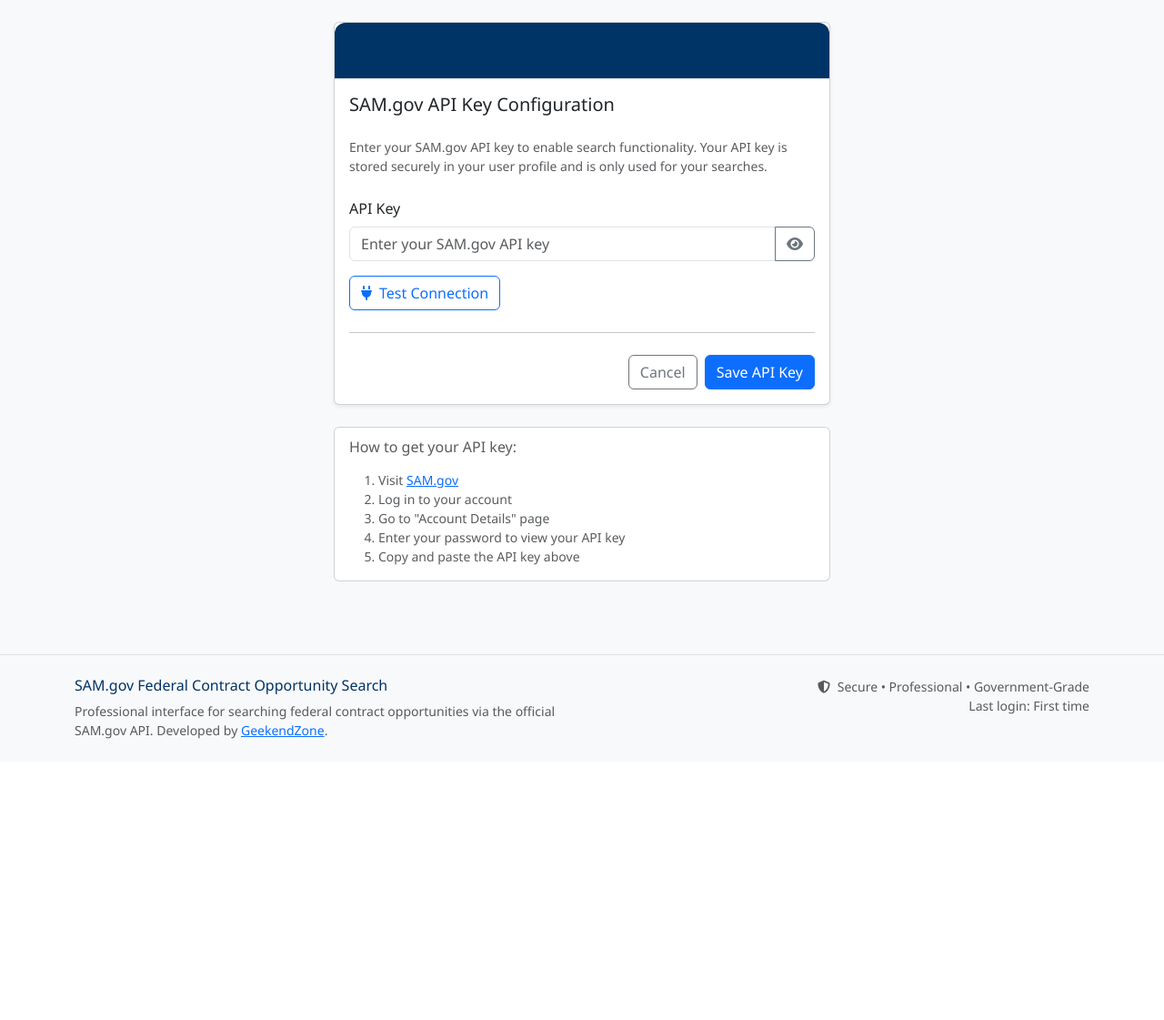
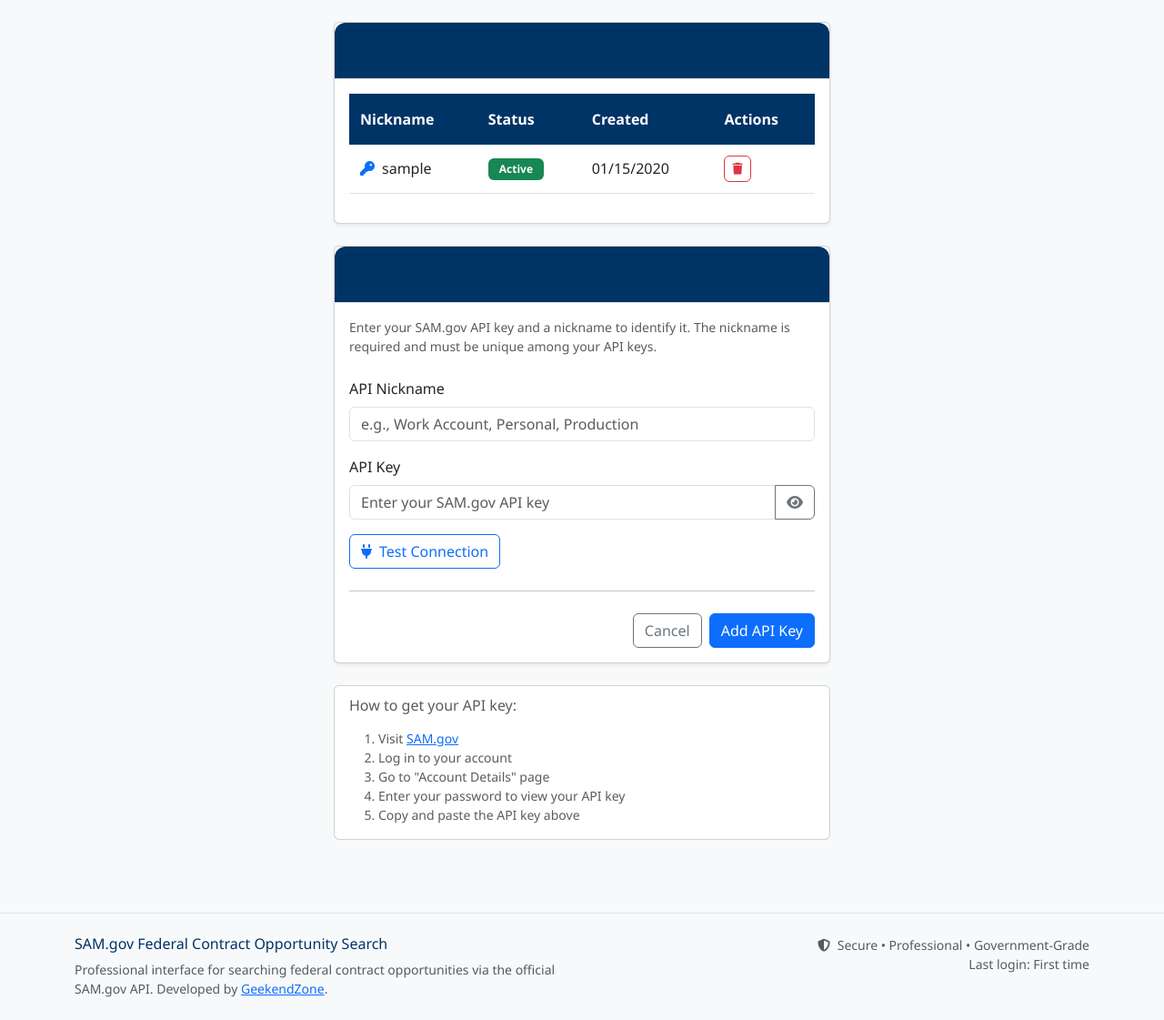
Before and after one commit to jacedeno/lab, a Flask app: page /settings in a window 1280 px wide. Shown: the part 56-1177 px from the top of the page at 91% size. Before the commit the page ends 868 px from the top, so only its background shows below. Run offline with Flask 3, Linux system fonts and the light colour scheme; a user stored in the database is signed in; tables that the repository leaves empty hold one stand-in row (values such as "Sample post"); some libraries are stand-ins or nearby versions.

Commit message:
Add multi-API key support with nicknames per user

```diff
--- a/apps/flask_apps/samgov_search_flask_app/app.py
+++ b/apps/flask_apps/samgov_search_flask_app/app.py
@@ -5,8 +5,8 @@
 import os
 
 from config import config
-from utils.models import db, User, SearchHistory, init_db
-from utils.forms import LoginForm, SearchForm, SettingsForm
+from utils.models import db, User, SearchHistory, UserAPIKey, init_db
+from utils.forms import LoginForm, SearchForm, SettingsForm, AddAPIKeyForm
 from utils.api_client import get_api_client
 
 def create_app(config_name=None):
@@ -103,7 +103,7 @@
 
         if form.validate_on_submit():
             try:
-                api_key = current_user.sam_api_key or app.config.get('SAM_API_KEY')
+                api_key = current_user.get_active_api_key() or app.config.get('SAM_API_KEY')
                 if not api_key:
                     flash('SAM.gov API key not configured. Please add your API key in Settings.', 'warning')
                     return redirect(url_for('dashboard'))
@@ -248,7 +248,7 @@
         try:
             search_params = search_history.get_search_params()
 
-            api_key = current_user.sam_api_key or app.config.get('SAM_API_KEY')
+            api_key = current_user.get_active_api_key() or app.config.get('SAM_API_KEY')
             if not api_key:
                 flash('SAM.gov API key not configured. Please add your API key in Settings.', 'warning')
                 return redirect(url_for('dashboard'))
@@ -307,33 +307,62 @@
     def settings():
         """User settings page for API key management"""
         form = SettingsForm()
+        add_form = AddAPIKeyForm()
+        user_api_keys = UserAPIKey.query.filter_by(user_id=current_user.id).order_by(UserAPIKey.created_at.desc()).all()
 
         if request.method == 'GET':
             form.sam_api_key.data = current_user.sam_api_key or ''
-            return render_template('settings.html', form=form)
+            return render_template('settings.html', form=form, add_form=add_form, user_api_keys=user_api_keys)
 
-        if form.validate_on_submit():
-            api_key = form.sam_api_key.data.strip() if form.sam_api_key.data else None
+        if add_form.validate_on_submit():
+            api_key = add_form.api_key.data.strip()
+            nickname = add_form.nickname.data.strip()
 
-            if api_key:
-                api_client = get_api_client(api_key)
-                result = api_client.test_connection(api_key)
+            existing = UserAPIKey.query.filter_by(user_id=current_user.id, nickname=nickname).first()
+            if existing:
+                flash(f'Nickname "{nickname}" already exists. Please use a different nickname.', 'danger')
+                return render_template('settings.html', form=form, add_form=add_form, user_api_keys=user_api_keys)
 
-                if not result['success']:
-                    flash(f'API key validation failed: {result["message"]}', 'danger')
-                    return render_template('settings.html', form=form)
+            api_client = get_api_client(api_key)
+            result = api_client.test_connection(api_key)
 
-                current_user.sam_api_key = api_key
-                db.session.commit()
-                flash('API key saved and validated successfully!', 'success')
-            else:
-                current_user.sam_api_key = None
-                db.session.commit()
-                flash('API key cleared.', 'info')
+            if not result['success']:
+                flash(f'API key validation failed: {result["message"]}', 'danger')
+                return render_template('settings.html', form=form, add_form=add_form, user_api_keys=user_api_keys)
 
-            return redirect(url_for('dashboard'))
+            new_api_key = UserAPIKey(
+                user_id=current_user.id,
+                api_key=api_key,
+                nickname=nickname,
+                is_active=True
+            )
+            UserAPIKey.query.filter_by(user_id=current_user.id).update({'is_active': False})
+            db.session.add(new_api_key)
+            db.session.commit()
+            flash(f'API key "{nickname}" added and set as active!', 'success')
+            return redirect(url_for('settings'))
 
-        return render_template('settings.html', form=form)
+        return render_template('settings.html', form=form, add_form=add_form, user_api_keys=user_api_keys)
+
+    @app.route('/settings/set_active_api/<int:api_key_id>', methods=['POST'])
+    @login_required
+    def set_active_api(api_key_id):
+        api_key = UserAPIKey.query.filter_by(id=api_key_id, user_id=current_user.id).first_or_404()
+        UserAPIKey.query.filter_by(user_id=current_user.id).update({'is_active': False})
+        api_key.is_active = True
+        db.session.commit()
+        flash(f'API key "{api_key.nickname}" is now active.', 'success')
+        return redirect(url_for('settings'))
+
+    @app.route('/settings/delete_api/<int:api_key_id>', methods=['POST'])
+    @login_required
+    def delete_api(api_key_id):
+        api_key = UserAPIKey.query.filter_by(id=api_key_id, user_id=current_user.id).first_or_404()
+        nickname = api_key.nickname
+        db.session.delete(api_key)
+        db.session.commit()
+        flash(f'API key "{nickname}" deleted.', 'info')
+        return redirect(url_for('settings'))
 
     # Error handlers
     @app.errorhandler(CSRFError)
--- a/apps/flask_apps/samgov_search_flask_app/templates/settings.html
+++ b/apps/flask_apps/samgov_search_flask_app/templates/settings.html
@@ -6,32 +6,84 @@
 <div class="container mt-4">
     <div class="row justify-content-center">
         <div class="col-md-8 col-lg-6">
+            <div class="card shadow-sm mb-4">
+                <div class="card-header bg-sam-navy text-white">
+                    <h4 class="mb-0"><i class="fas fa-key me-2"></i>My API Keys</h4>
+                </div>
+                <div class="card-body">
+                    {% if user_api_keys %}
+                    <div class="table-responsive">
+                        <table class="table table-hover">
+                            <thead>
+                                <tr>
+                                    <th>Nickname</th>
+                                    <th>Status</th>
+                                    <th>Created</th>
+                                    <th>Actions</th>
+                                </tr>
+                            </thead>
+                            <tbody>
+                                {% for key in user_api_keys %}
+                                <tr>
+                                    <td>
+                                        <i class="fas fa-key text-primary me-2"></i>{{ key.nickname }}
+                                    </td>
+                                    <td>
+                                        {% if key.is_active %}
+                                        <span class="badge bg-success">Active</span>
+                                        {% else %}
+                                        <span class="badge bg-secondary">Inactive</span>
+                                        {% endif %}
+                                    </td>
+                                    <td>{{ key.created_at.strftime('%m/%d/%Y') }}</td>
+                                    <td>
+                                        <div class="btn-group btn-group-sm">
+                                            {% if not key.is_active %}
+                                            <form action="{{ url_for('set_active_api', api_key_id=key.id) }}" method="POST" class="d-inline">
+                                                <input type="hidden" name="csrf_token" value="{{ csrf_token() }}">
+                                                <button type="submit" class="btn btn-outline-success" title="Set as Active">
+                                                    <i class="fas fa-check"></i>
+                                                </button>
+                                            </form>
+                                            {% endif %}
+                                            <form action="{{ url_for('delete_api', api_key_id=key.id) }}" method="POST" class="d-inline" onsubmit="return confirm('Are you sure you want to delete API key {{ key.nickname }}?');">
+                                                <input type="hidden" name="csrf_token" value="{{ csrf_token() }}">
+                                                <button type="submit" class="btn btn-outline-danger" title="Delete">
+                                                    <i class="fas fa-trash"></i>
+                                                </button>
+                                            </form>
+                                        </div>
+                                    </td>
+                                </tr>
+                                {% endfor %}
+                            </tbody>
+                        </table>
+                    </div>
+                    {% else %}
+                    <p class="text-muted mb-0">You haven't added any API keys yet. Add your first API key below.</p>
+                    {% endif %}
+                </div>
+            </div>
+
             <div class="card shadow-sm">
                 <div class="card-header bg-sam-navy text-white">
-                    <h4 class="mb-0"><i class="fas fa-cog me-2"></i>Settings</h4>
+                    <h4 class="mb-0"><i class="fas fa-plus-circle me-2"></i>Add New API Key</h4>
                 </div>
                 <div class="card-body">
-                    <h5 class="card-title mb-4">SAM.gov API Key Configuration</h5>
-
                     <p class="text-muted small mb-4">
-                        Enter your SAM.gov API key to enable search functionality.
-                        Your API key is stored securely in your user profile and is only used for your searches.
+                        Enter your SAM.gov API key and a nickname to identify it.
+                        The nickname is required and must be unique among your API keys.
                     </p>
 
                     <form method="POST" action="{{ url_for('settings') }}">
-                        {{ form.hidden_tag() }}
+                        {{ add_form.hidden_tag() }}
 
                         <div class="mb-3">
-                            <label for="sam_api_key" class="form-label">API Key</label>
-                            <div class="input-group">
-                                {{ form.sam_api_key(class="form-control", id="api_key_input", placeholder="Enter your SAM.gov API key") }}
-                                <button class="btn btn-outline-secondary" type="button" id="toggle_key_visibility">
-                                    <i class="fas fa-eye" id="toggle_icon"></i>
-                                </button>
-                            </div>
-                            {% if form.sam_api_key.errors %}
+                            <label for="nickname" class="form-label">API Nickname</label>
+                            {{ add_form.nickname(class="form-control", placeholder="e.g., Work Account, Personal, Production") }}
+                            {% if add_form.nickname.errors %}
                                 <div class="text-danger small mt-1">
-                                    {% for error in form.sam_api_key.errors %}
+                                    {% for error in add_form.nickname.errors %}
                                         {{ error }}
                                     {% endfor %}
                                 </div>
@@ -39,17 +91,34 @@
                         </div>
 
                         <div class="mb-3">
-                            <button type="button" class="btn btn-outline-primary" id="test_connection_btn">
+                            <label for="api_key" class="form-label">API Key</label>
+                            <div class="input-group">
+                                {{ add_form.api_key(class="form-control", id="new_api_key_input", placeholder="Enter your SAM.gov API key") }}
+                                <button class="btn btn-outline-secondary" type="button" id="toggle_new_key_visibility">
+                                    <i class="fas fa-eye" id="new_toggle_icon"></i>
+                                </button>
+                            </div>
+                            {% if add_form.api_key.errors %}
+                                <div class="text-danger small mt-1">
+                                    {% for error in add_form.api_key.errors %}
+                                        {{ error }}
+                                    {% endfor %}
+                                </div>
+                            {% endif %}
+                        </div>
+
+                        <div class="mb-3">
+                            <button type="button" class="btn btn-outline-primary" id="test_new_connection_btn">
                                 <i class="fas fa-plug me-2"></i>Test Connection
                             </button>
-                            <span id="connection_status" class="ms-3"></span>
+                            <span id="new_connection_status" class="ms-3"></span>
                         </div>
 
                         <hr class="my-4">
 
                         <div class="d-grid gap-2 d-md-flex justify-content-md-end">
                             <a href="{{ url_for('dashboard') }}" class="btn btn-outline-secondary">Cancel</a>
-                            {{ form.submit(class="btn btn-primary", value="Save API Key") }}
+                            {{ add_form.submit(class="btn btn-primary", value="Add API Key") }}
                         </div>
                     </form>
                 </div>
@@ -75,12 +144,13 @@
 {% block extra_scripts %}
 <script>
 document.addEventListener('DOMContentLoaded', function() {
-    const toggleBtn = document.getElementById('toggle_key_visibility');
-    const apiKeyInput = document.getElementById('api_key_input');
-    const toggleIcon = document.getElementById('toggle_icon');
-    const testBtn = document.getElementById('test_connection_btn');
-    const statusSpan = document.getElementById('connection_status');
+    const toggleBtn = document.getElementById('toggle_new_key_visibility');
+    const apiKeyInput = document.getElementById('new_api_key_input');
+    const toggleIcon = document.getElementById('new_toggle_icon');
+    const testBtn = document.getElementById('test_new_connection_btn');
+    const statusSpan = document.getElementById('new_connection_status');
 
+    if (toggleBtn && apiKeyInput) {
         toggleBtn.addEventListener('click', function() {
             if (apiKeyInput.type === 'password') {
                 apiKeyInput.type = 'text';
@@ -92,7 +162,9 @@
                 toggleIcon.classList.add('fa-eye');
             }
         });
+    }
 
+    if (testBtn) {
         testBtn.addEventListener('click', function() {
             const apiKey = apiKeyInput.value.trim();
             if (!apiKey) {
@@ -108,7 +180,7 @@
                 method: 'POST',
                 headers: {
                     'Content-Type': 'application/json',
-                'X-CSRFToken': '{{ form.csrf_token.data if form.csrf_token else "" }}'
+                    'X-CSRFToken': '{{ add_form.csrf_token.data if add_form.csrf_token else "" }}'
                 },
                 body: JSON.stringify({ api_key: apiKey })
             })
@@ -129,6 +201,7 @@
                 statusSpan.innerHTML = '<span class="text-danger"><i class="fas fa-times-circle me-1"></i>Connection test failed</span>';
             });
         });
+    }
 });
 </script>
 {% endblock %}
--- a/apps/flask_apps/samgov_search_flask_app/utils/forms.py
+++ b/apps/flask_apps/samgov_search_flask_app/utils/forms.py
@@ -36,6 +36,17 @@
         Length(min=10, max=100, message='API key must be between 10 and 100 characters')
     ])
     submit = SubmitField('Save API Key')
+
+class AddAPIKeyForm(FlaskForm):
+    nickname = StringField('API Nickname', validators=[
+        DataRequired(message='Nickname is required'),
+        Length(min=3, max=50, message='Nickname must be between 3 and 50 characters')
+    ])
+    api_key = PasswordField('SAM.gov API Key', validators=[
+        DataRequired(message='API key is required'),
+        Length(min=10, max=100, message='API key must be between 10 and 100 characters')
+    ])
+    submit = SubmitField('Add API Key')
 
 class MultiCheckboxField(SelectMultipleField):
     """Custom field for multiple checkboxes"""
```
Also changed, not shown: apps/flask_apps/samgov_search_flask_app/AGENTS.md (added, +129 -0 lines), apps/flask_apps/samgov_search_flask_app/docs/superpowers/specs/2026-03-22-multi-api-key-support.md (added, +155 -0 lines), apps/flask_apps/samgov_search_flask_app/utils/models.py (+17 -1 lines), apps/flask_apps/samgov_search_flask_app/README.md, 3 other files. Lines whose indentation alone changed are shown as unchanged.
